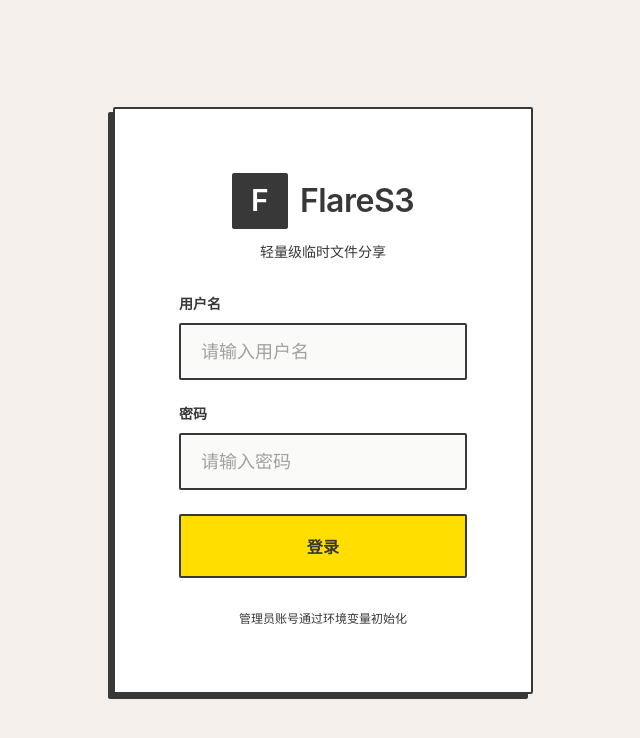
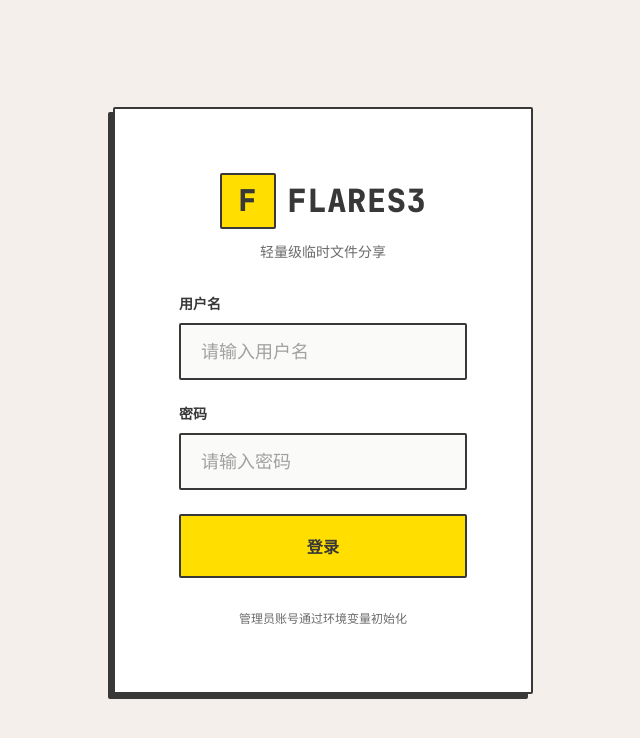
Before and after one commit to junwangInChina/FlareS3, a Vue app in the folder frontend/: page /login in a window 1280 px wide. Shown: the top 738 px of the page, without its empty margins (317-957 px from the left). Built offline with nearby package versions, Linux system fonts and the light colour scheme; a web font is replaced by a local one.

Commit message:
登陆页样式调整

```diff
--- a/frontend/src/views/Login.vue
+++ b/frontend/src/views/Login.vue
@@ -112,7 +112,7 @@ const handleSubmit = async () => {
   width: 100%;
   max-width: 420px;
   padding: var(--nb-space-2xl);
-  background: var(--nb-white);
+  background: var(--nb-surface);
   border: var(--nb-border);
   border-radius: var(--nb-radius);
   box-shadow: var(--nb-shadow);
@@ -128,28 +128,30 @@ const handleSubmit = async () => {
 .logo-box {
   width: 56px;
   height: 56px;
-  background-color: var(--nb-black);
-  color: var(--nb-white);
+  background-color: var(--nb-brand-yellow);
+  color: var(--nb-ink);
   display: flex;
   align-items: center;
   justify-content: center;
   border-radius: var(--nb-radius);
-  font-family: var(--nb-font-sans);
-  font-weight: 600;
+  font-family: var(--nb-font-mono);
+  font-weight: 900;
   font-size: 30px;
+  border: var(--nb-border);
+  border-color: var(--nb-ink);
 }
 
 .logo-text {
-  font-family: var(--nb-font-sans);
+  font-family: var(--nb-font-mono);
   font-size: 32px;
-  font-weight: 600;
-  text-transform: none;
-  letter-spacing: -0.5px;
+  font-weight: 900;
+  text-transform: uppercase;
+  letter-spacing: 0.02em;
 }
 
 .subtitle {
   text-align: center;
-  color: var(--nb-gray-600);
+  color: var(--nb-gray-500);
   margin-top: var(--nb-space-sm);
   font-size: 14px;
 }
@@ -165,7 +167,7 @@ const handleSubmit = async () => {
 .footer-text {
   margin-top: var(--nb-space-xl);
   text-align: center;
-  color: var(--nb-gray-600);
+  color: var(--nb-gray-500);
   font-size: 12px;
 }
 
@@ -180,14 +182,14 @@ const handleSubmit = async () => {
   justify-content: center;
   width: 100%;
   padding: 8px;
-  border: 1px solid var(--nb-gray-200);
+  border: var(--nb-border);
   border-radius: var(--nb-radius);
   transition: var(--nb-transition-fast);
 }
 
 .github-link:hover {
   background: var(--nb-gray-100);
-  border-color: var(--nb-gray-300);
+  border-color: var(--nb-black);
   color: var(--nb-black);
 }
 </style>
```
